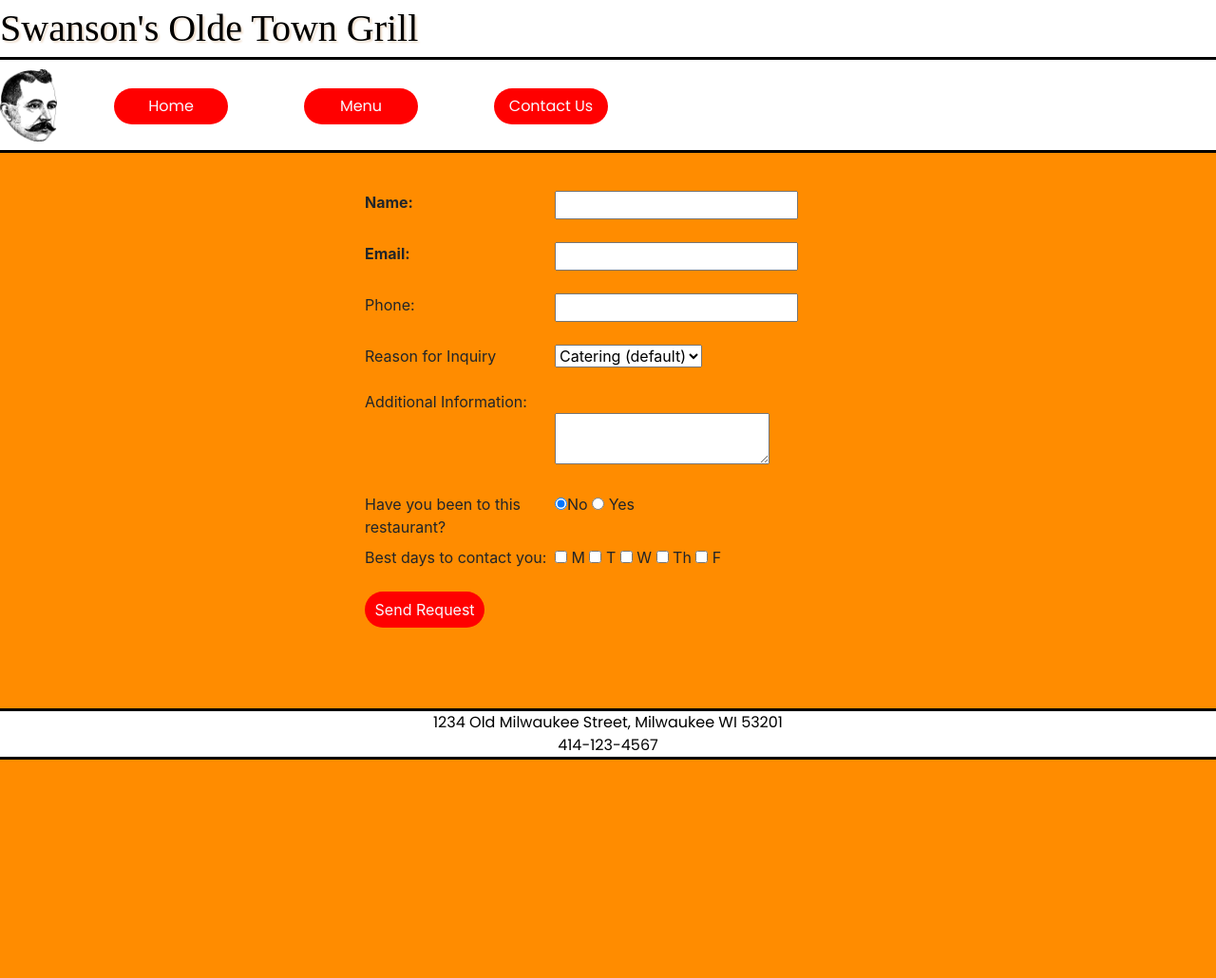
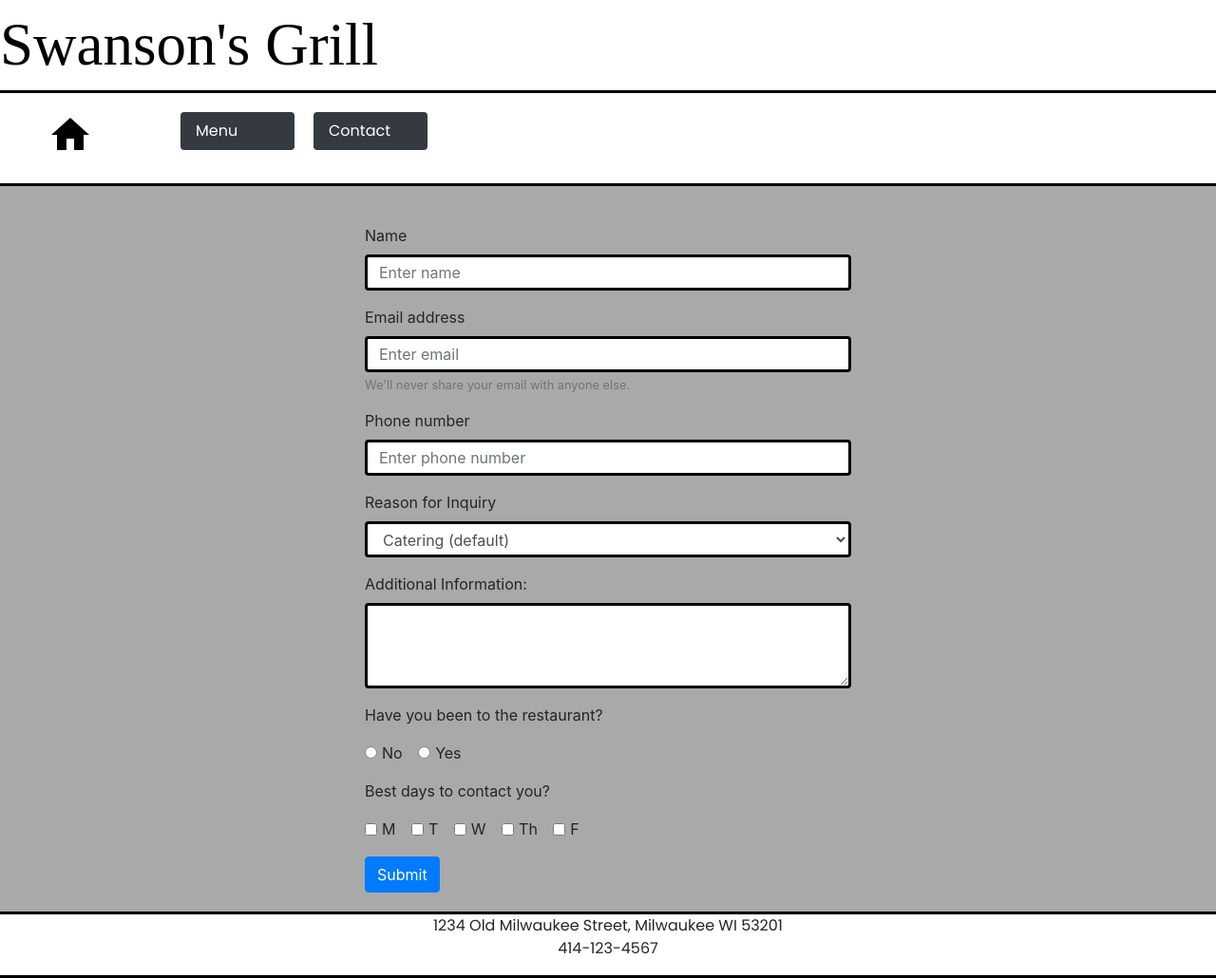
Before and after one commit to JeremyE-dev/Restaurant-Project, a plain HTML site: page contact.html in a window 1280 px wide. Shown: the whole page at 95% size. Before the commit the page ends 800 px from the top, so only its background shows below. Drawn offline with nearby package versions, Linux system fonts and the light colour scheme; a web font is replaced by a local one.

Commit message:
RestaurantAssessment3

```diff
--- a/contact.html
+++ b/contact.html
@@ -1,12 +1,13 @@
 <!DOCTYPE html>
 <!--
-    Name: Your Name
-    Date Created: Today's date
-    Most recent revision:
+Name: Jeremy Eudaly
+    Date Created: 1/4/2020
+    Most recent revision: 1/15/2020
 -->
 <html lang="en">
     <head>
-
+      <noscript> This site is best viewed with JavaScript enabled </noscript>
+      <script type="text/javascript" src="contact.js"></script>
         <link href="restaurantStyles.css" rel="stylesheet" type="text/css"/>
 
         <!--Required meta tags -->
@@ -20,6 +21,10 @@
         <link href="restaurantStyles.css" rel="stylesheet" type="text/css"/>
         <link href="https://fonts.googleapis.com/css?family=Poppins" rel='stylesheet'>
         <link href="https://fonts.googleapis.com/css?family=Peralta" rel='stylesheet'>
+
+
+
+        <link rel="stylesheet" href="https://fonts.googleapis.com/icon?family=Material+Icons">
 
         <style>
         .center {
@@ -36,141 +41,152 @@
           border-top: black solid;
           border-bottom: black solid;
           padding-top: 10px;
-          padding-bottom: 85px
-
-        }
-
-        nav .btn {
-        background-color: #FF0000;
-        color: #F8F8FF;
-      }
-
-        nav a:hover {
-        background-color: #FF0000;
-        color: #F8F8FF;
-        font-weight: bold;
-      }
-
-      nav a: link{ <!-- unvisited-->
-        background-color: #FF0000;
-        color: #F8F8FF;
-      }
-
-
-        nav a:active {
-          background-color: #FF0000;
-          color: #F8F8FF;
-      }
-
-        nav a:visited {
-        color: #FFFF00;
-
+          padding-bottom: 10px
         }
 
         nav a{
           display: block;
-        margin: 20px 20px 30px 60px;
+          margin: 10px 10px 10px 10px;
           width: 120px;
           float: left;
-
         }
 
-      form  {
-        display: table;
-      }
-      p     {
-        display: table-row;
-      }
-      label {
-        <!--display: table-cell;-->
-        display: inline-inline-block;
-        float: left;
-        width : 200px;
-
-      }
-      input {
-        display: table-cell;
+        #submitButton {
+          margin-bottom: 20px;
         }
 
-
-
+        .form-control{
+        border: black solid;
+      }
 
         </style>
 
     </head>
       <header>
-        Swanson's Olde Town Grill
+        Swanson's Grill
+      </header>
 
-      </header>
-      <nav>
-        <img src="images/b-w-2029988_640-smaller.png" width="60" style="float:left;"/>
-        <a class = "btn badge-pill" href="index.html">Home</a>
-        <a class = "btn badge-pill" href="menu.html">Menu</a>
-        <a class = "btn badge-pill"  href="contact.html">Contact Us</a>
+      <div style = "padding-left: 0px; padding-right: 0px" class = "container-fluid">
+        <nav style = "padding-left: 40px">
 
+          <ul style = "margin-left: 0" class="nav nav-pills">
+            <li>
+              <a href = "index.html"> <i class="material-icons" style = "font-size: 48px; float:none; color: black;" > home </i> </a>
+              </li>
+
+            <li class="nav-item">
+              <a class="nav-link active bg-dark" href="menu2.html">Menu</a>
+            </li>
+
+            <li class="nav-item">
+              <a class="nav-link active bg-dark" href="contact.html">Contact</a>
+            </li>
+          </ul>
       </nav>
+
+      </div>
 
 
 
-    <body style= "background-color: #FF8C00">
+    <body >
+
+            <form  name = "ContactForm" method="POST" style= "padding-top:40px" class="center" onsubmit="getFormData();"/>
+
+            <div class="form-group">
+                <label for="Name">Name</label>
+                <input type="text" class="form-control" id="InputName" aria-describedby="emailHelp" placeholder="Enter name">
+              </div>
 
 
-            <form action="contact.html" method="POST" style= "padding-top:40px" class="center" />
-            <p>
-              <label for="Name" style = "font-weight: bold"> Name: </label>
-              <input type="text" name="name" required><br/><br/>
-            </p>
+            <div class="form-group">
+                <label for="exampleInputEmail1">Email address</label>
+                <input type="email" class="form-control" id="InputEmail1" aria-describedby="emailHelp" placeholder="Enter email">
+                <small id="emailHelp" class="form-text text-muted">We'll never share your email with anyone else.</small>
+              </div>
 
-            <p>
-              <label for="Email" style = "font-weight: bold"> Email: </label>
-              <input type="text" email="email" required><br/><br/>
-            </p>
+            <div class="form-group">
+                <label for="Phone Number">Phone number</label>
+                <input type="number" class="form-control" id="InputPhone" aria-describedby="emailHelp" placeholder="Enter phone number">
+              </div>
 
-            <p>
-              <label for="Phone"> Phone: </label>
-              <input type="text" phone=""><br/><br/>
-            </p>
+              <div class="form-group">
+                  <label for="Inquiry">Reason for Inquiry</label>
+                  <select class="form-control" id="exampleFormControlSelect1">
+                    <option>Catering (default)</option>
+                    <option>Private Party</option>
+                    <option>Feedback</option>
+                    <option>Other</option>
 
-            <p>
-              <label for= "Inquiry"> Reason for Inquiry</label>
-              <select name = "Inquiry">
-                <option value="catering">Catering (default)</option>
-                <option value="private party">Private Party</option>
-                <option value="feedback">Feedback</option>
-                <option value="other">Other</option>
-              </select><br/><br/>
-            </p>
+                  </select>
+                </div>
 
-            <p>
-              <label for = "additional information"> Additional Information: </label> <br/>
-              <textarea name= "additional information" style= ></textarea><br/><br/>
-            </p>
+                <div class="form-group">
+                    <label for="additional information">Additional Information:</label>
+                    <textarea class="form-control" id="Textarea1" rows="3"></textarea>
+                  </div>
 
-            <p>
-              <label for = "answer"> Have you been to this restaurant? </label>
-              <input type="radio" name="answer" value ="No" checked/>No
-              <input type="radio" name="answer" value ="Yes"/> Yes<br/><br/>
-            </p>
+                <p> Have you been to the restaurant?</p>
+                <div class="form-check form-check-inline">
+                  <input class="form-check-input" type="radio" name="inlineRadioOptions" id="inlineRadio1" value="option1">
+                  <label class="form-check-label" for="inlineRadio1">No</label>
+                </div>
 
-            <p>
-              <label for = "checkbox" > Best days to contact you:</label>
+                <div class="form-check form-check-inline">
+                  <input class="form-check-input" type="radio" name="inlineRadioOptions" id="inlineRadio2" value="option2">
+                  <label class="form-check-label" for="inlineRadio2">Yes</label>
 
-              <input type="checkbox" name="myChoices" value ="M"/> M
-              <input type="checkbox" name="myChoices" value ="T"/> T
-              <input type="checkbox" name="myChoices" value ="W"/> W
-              <input type="checkbox" name="myChoices" value ="Th"/> Th
-              <input type="checkbox" name="myChoices" value ="F"/> F <br/><br/>
-              <input type="submit" value="Send Request" class = "btn badge-pill" style = "background-color: #FF0000;
-              color: #F8F8FF"/>
-            </p>
+                  </div>
+                  <p> </p>
+                  <p> Best days to contact you?</p>
+                  <div class="form-check form-check-inline">
+                    <input class="form-check-input" type="checkbox" id="inlineCheckboxM" value="option1">
+                    <label class="form-check-label" for="inlineCheckboxM">M</label>
+                  </div>
 
+                <div class="form-check form-check-inline">
+                    <input class="form-check-input" type="checkbox" id="inlineCheckboxT" value="option2">
+                    <label class="form-check-label" for="inlineCheckboxW">T</label>
+                  </div>
+
+                <div class="form-check form-check-inline">
+                    <input class="form-check-input" type="checkbox" id="inlineCheckboxW" value="option3">
+                    <label class="form-check-label" for="inlineCheckboxW">W</label>
+                  </div>
+
+                <div class="form-check form-check-inline">
+                      <input class="form-check-input" type="checkbox" id="inlineCheckboxTh" value="option4">
+                      <label class="form-check-label" for="inlineCheckboxTh">Th</label>
+                    </div>
+
+                <div class="form-check form-check-inline">
+                        <input class="form-check-input" type="checkbox" id="inlineCheckboxF" value="option5">
+                        <label class="form-check-label" for="inlineCheckboxF">F</label>
+                        <br/>
+                    </div>
+
+                <div>
+                    <p> </p>
+                <button type="submit" class="btn btn-primary" id = "submitButton">Submit</button>
+              </div>
             </form>
-<!--place table of menu items here -->
 
 
-<footer> <!-- The footer is a block at the bottom of the page. -->
-1234 Old Milwaukee Street, Milwaukee WI 53201<br> 414-123-4567
+
+            <footer class="container-fluid text-center"> <!-- The footer is a block at the bottom of the page. -->
+
+                      <p> 1234 Old Milwaukee Street, Milwaukee WI 53201<br> 414-123-4567 </p>
             </footer>
+<!-- CDN links copied from https://getbootstrap.com/docs/4.1/getting-started/introduction/ -->
+    <script src="https://code.jquery.com/jquery-3.3.1.slim.min.js"
+    integrity="sha384-q8i/X+965DzO0rT7abK41JStQIAqVgRVzpbzo5smXKp4YfRvH+8abtTE1Pi6jizo" crossorigin="anonymous"></script>
+
+    <script src="https://cdnjs.cloudflare.com/ajax/libs/popper.js/1.14.3/umd/popper.min.js"
+    integrity="sha384-ZMP7rVo3mIykV+2+9J3UJ46jBk0WLaUAdn689aCwoqbBJiSnjAK/l8WvCWPIPm49" crossorigin="anonymous"></script>
+
+    <script src="https://stackpath.bootstrapcdn.com/bootstrap/4.1.3/js/bootstrap.min.js"
+    integrity="sha384-ChfqqxuZUCnJSK3+MXmPNIyE6ZbWh2IMqE241rYiqJxyMiZ6OW/JmZQ5stwEULTy" crossorigin="anonymous"></script>
+
+
 
     </body>
 </html>
--- /dev/null
+++ b/contact.js
@@ -0,0 +1,23 @@
+/*
+    Name: Jeremy Eudaly
+    Date Created: 1/4/2020
+    Most recent revision: 1/26/2020
+-*/
+
+function getFormData() {
+  var nameSubmitted = document.getElementById("InputName").value;
+  var emailSubmitted = document.getElementById("InputEmail1").value;
+  var phoneSubmitted = document.getElementById("InputPhone").value;
+
+
+  if (nameSubmitted||emailSubmitted||phoneSubmitted == ""){
+    alert("please enter your name, email, and phone number ");
+    return false;
+  }
+  else{
+    alert("Thank you for inquiry, we will be in touch with you soon");
+    return true;
+  }
+
+
+}
--- a/restaurantStyles.css
+++ b/restaurantStyles.css
@@ -1,40 +1,27 @@
-
 
 
 
 body, html {
   height: 100%; margin: 0;
-
-  <!-- background-image:url("images/gold-1188347_1920.jpg");-->
-
-    background-color: #FF8C00;
-
-
+  background-color: #A9A9A9;
 }
 
 header{
   background-color: white;
   color: black;
-  text-shadow: 2px 2px 2px #EFDECD;
+  text-shadow:
   text-align:left;
-  font-family: "Peralta";
-  font-size: 40px;
+  font-family: "Bebas+Neue&display=swap";
+  font-size: 63px;
   font-style:
   font-weight:
-  padding: 40px 4px 4px 4px;
+  padding: 40px 10px 10px 10px;
 }
 
 footer{
-  font-family:"Poppins";
-  color: black;
-  background-color: white;
-  text-align: center;
-  border-top: black solid;
-  border-bottom: black solid;
-  position: fixed;
-  left:0;
-  bottom: 0;
-  width: 100%;
-
+    font-family:"Poppins";
+     background-color: white;
+     border-top: black solid;
+     border-bottom: black solid;
 
 }
```
Also changed, not shown: code archive/menu.html (renamed from menu.html, +36 -45 lines), index.html (+107 -61 lines), menu2.html (added, +207 -0 lines), Images/beer-2439237_640.jpg (added), Images/floor-1256804_640.jpg (added), Images/hamburger-1030865_640.jpg (added), Images/saffron-3236571_640.jpg (added), Images/welcome-sign-2284312_640.jpg (added), Images/wood-3212803_1920.jpg (deleted), 2 other files. Lines whose indentation alone changed are shown as unchanged.
